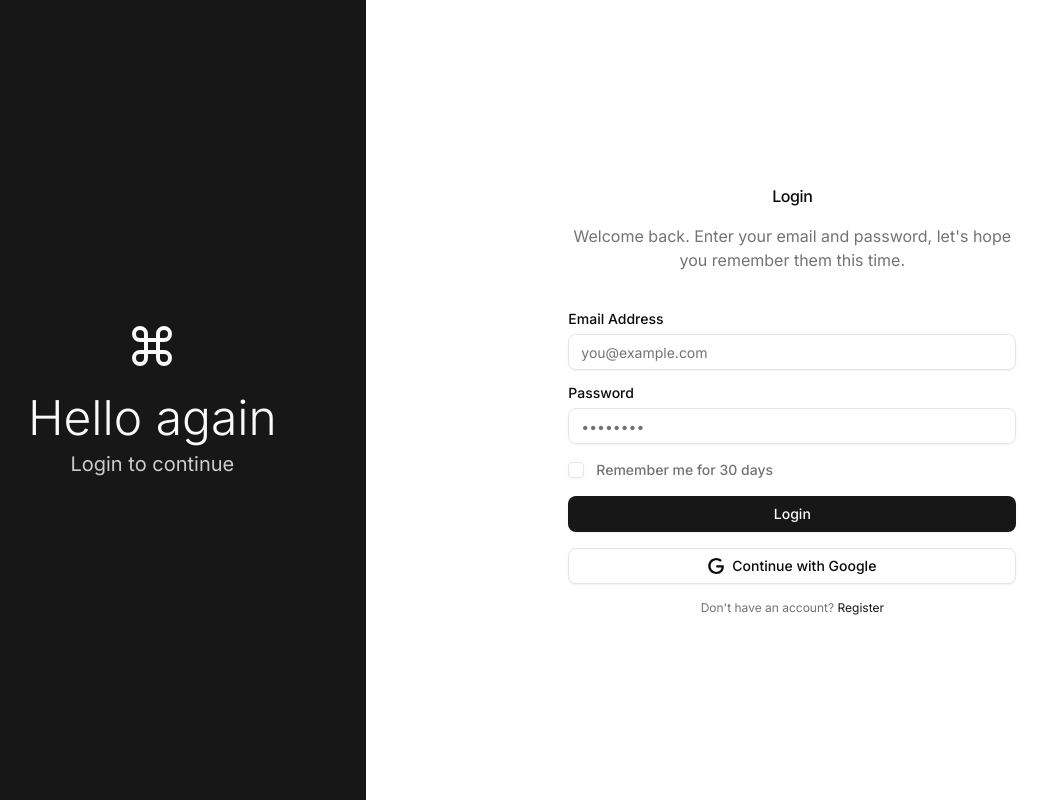
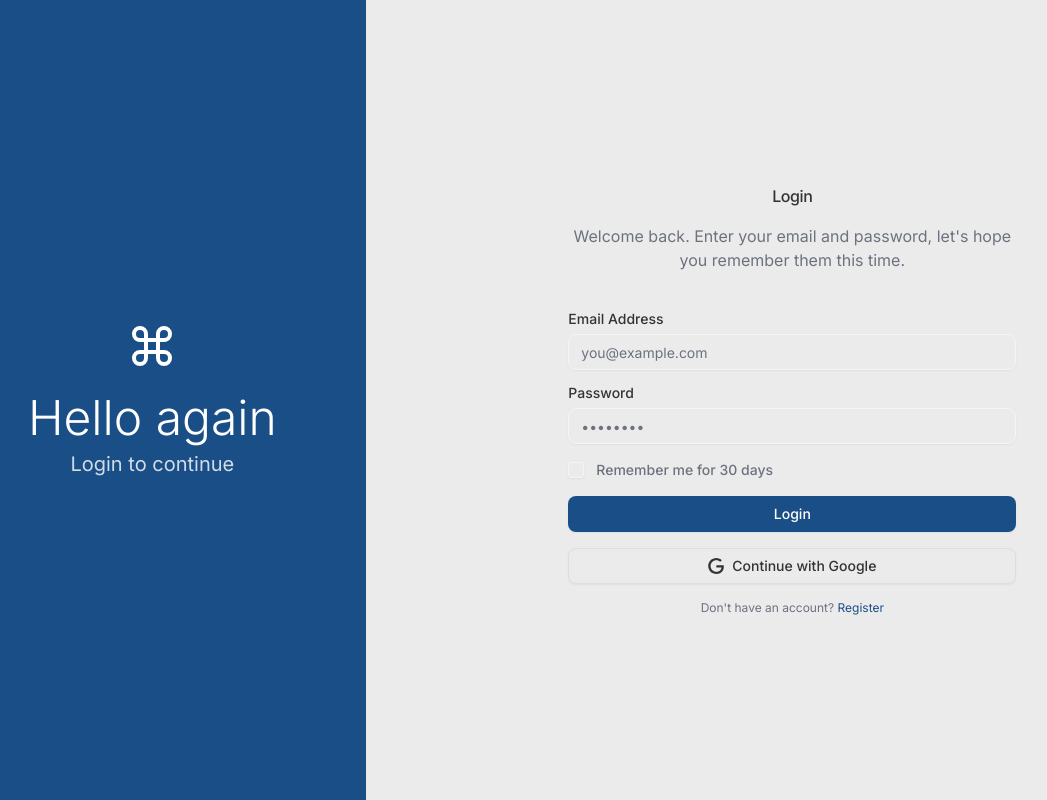
Before and after one commit to LackOfUsernameIdeas/Mobilis, a Next.js app: page /auth/v1/login in a window 1280 px wide. Shown: the whole page, without its empty margins (61-1108 px from the left). Built offline with nearby package versions, Linux system fonts and the light colour scheme; no server answers.

Commit message:
color tweaks and branding

```diff
--- a/package.json
+++ b/package.json
@@ -1,6 +1,6 @@
 {
-  "name": "studio-admin",
-  "version": "2.0.0",
+  "name": "mobilis",
+  "version": "1.0.0",
   "private": true,
   "scripts": {
     "dev": "next dev",
--- a/src/app/globals.css
+++ b/src/app/globals.css
@@ -49,73 +49,110 @@
 /* Default theme styles (used when no data-theme-preset is set or when 'default' is selected).
 These serve as the fallback; there is no separate default.css file. */
 :root {
-  --radius: 0.625rem;
-  --card: oklch(1 0 0);
-  --card-foreground: oklch(0.145 0 0);
-  --popover: oklch(1 0 0);
-  --popover-foreground: oklch(0.145 0 0);
-  --primary: oklch(0.205 0 0);
-  --primary-foreground: oklch(0.985 0 0);
-  --secondary: oklch(0.97 0 0);
-  --secondary-foreground: oklch(0.205 0 0);
-  --muted: oklch(0.97 0 0);
-  --muted-foreground: oklch(0.556 0 0);
-  --accent: oklch(0.97 0 0);
-  --accent-foreground: oklch(0.205 0 0);
-  --destructive: oklch(0.577 0.245 27.325);
-  --border: oklch(0.922 0 0);
-  --input: oklch(0.922 0 0);
-  --ring: oklch(0.708 0 0);
-  --chart-1: oklch(0.3211 0 0);
-  --chart-2: oklch(0.4495 0 0);
-  --chart-3: oklch(0.5693 0 0);
-  --chart-4: oklch(0.6830 0 0);
-  --chart-5: oklch(0.7921 0 0);
-  --sidebar: oklch(0.985 0 0);
-  --sidebar-foreground: oklch(0.145 0 0);
-  --sidebar-primary: oklch(0.205 0 0);
-  --sidebar-primary-foreground: oklch(0.985 0 0);
-  --sidebar-accent: oklch(0.97 0 0);
-  --sidebar-accent-foreground: oklch(0.205 0 0);
-  --sidebar-border: oklch(0.922 0 0);
-  --sidebar-ring: oklch(0.708 0 0);
-  --background: oklch(1 0 0);
-  --foreground: oklch(0.145 0 0);
+    --background: oklch(0.94 0.0 236.5);
+    --foreground: oklch(0.32 0 0);
+    --card: oklch(1.0 0 0);
+    --card-foreground: oklch(0.32 0 0);
+    --popover: oklch(1.0 0 0);
+    --popover-foreground: oklch(0.32 0 0);
+    --primary: oklch(0.42 0.11 254);
+    --primary-foreground: oklch(1.0 0 0);
+    --secondary: oklch(0.97 0.0 264.54);
+    --secondary-foreground: oklch(0.45 0.03 256.8);
+    --muted: oklch(0.98 0.0 247.84);
+    --muted-foreground: oklch(0.55 0.02 264.36);
+    --accent: oklch(0.78 0.14 70);
+    --accent-foreground: oklch(0.32 0 0);
+    --destructive: oklch(0.55 0.2 27);
+    --destructive-foreground: oklch(1.0 0 0);
+    --border: oklch(0.9 0.01 247.88);
+    --input: oklch(0.97 0.0 264.54);
+    --ring: oklch(0.42 0.11 254);
+    --chart-1: oklch(0.42 0.11 254);
+    --chart-2: oklch(0.78 0.14 70);
+    --chart-3: oklch(0.85 0.13 85);
+    --chart-4: oklch(0.55 0.09 254);
+    --chart-5: oklch(0.68 0.1 75);
+    --radius: 0.625rem;
+    --sidebar: oklch(0.9 0.0 258.33);
+    --sidebar-foreground: oklch(0.32 0 0);
+    --sidebar-primary: oklch(0.42 0.11 254);
+    --sidebar-primary-foreground: oklch(1.0 0 0);
+    --sidebar-accent: oklch(0.91 0.02 243.82);
+    --sidebar-accent-foreground: oklch(0.38 0.14 265.52);
+    --sidebar-border: oklch(0.93 0.01 264.53);
+    --sidebar-ring: oklch(0.42 0.11 254);
 }
 
 .dark {
-  --background: oklch(0.145 0 0);
-  --foreground: oklch(0.985 0 0);
-  --card: oklch(0.205 0 0);
-  --card-foreground: oklch(0.985 0 0);
-  --popover: oklch(0.205 0 0);
-  --popover-foreground: oklch(0.985 0 0);
-  --primary: oklch(0.922 0 0);
-  --primary-foreground: oklch(0.205 0 0);
-  --secondary: oklch(0.269 0 0);
-  --secondary-foreground: oklch(0.985 0 0);
-  --muted: oklch(0.269 0 0);
-  --muted-foreground: oklch(0.708 0 0);
-  --accent: oklch(0.269 0 0);
-  --accent-foreground: oklch(0.985 0 0);
-  --destructive: oklch(0.704 0.191 22.216);
-  --border: oklch(1 0 0 / 10%);
-  --input: oklch(1 0 0 / 15%);
-  --ring: oklch(0.556 0 0);
-  --chart-1: oklch(0.9521 0 0);
-  --chart-2: oklch(0.8576 0 0);
-  --chart-3: oklch(0.7572 0 0);
-  --chart-4: oklch(0.6534 0 0);
-  --chart-5: oklch(0.5452 0 0);
-  --sidebar: oklch(0.205 0 0);
-  --sidebar-foreground: oklch(0.985 0 0);
-  --sidebar-primary: oklch(0.488 0.243 264.376);
-  --sidebar-primary-foreground: oklch(0.985 0 0);
-  --sidebar-accent: oklch(0.269 0 0);
-  --sidebar-accent-foreground: oklch(0.985 0 0);
-  --sidebar-border: oklch(1 0 0 / 10%);
-  --sidebar-ring: oklch(0.556 0 0);
+    --background: oklch(0.1 0.025 254);
+    --foreground: oklch(0.92 0.005 90);
+    --card: oklch(0.16 0.038 254);
+    --card-foreground: oklch(0.92 0.005 90);
+    --popover: oklch(0.16 0.038 254);
+    --popover-foreground: oklch(0.92 0.005 90);
+    --primary: oklch(0.8 0.14 85);
+    --primary-foreground: oklch(0.12 0.025 254);
+    --secondary: oklch(0.28 0.055 254);
+    --secondary-foreground: oklch(0.92 0.005 90);
+    --muted: oklch(0.28 0.055 254);
+    --muted-foreground: oklch(0.62 0.015 254);
+    --accent: oklch(0.85 0.145 90);
+    --accent-foreground: oklch(0.12 0.025 254);
+    --destructive: oklch(0.52 0.18 27);
+    --destructive-foreground: oklch(0.92 0.005 90);
+    --border: oklch(0.28 0.055 254);
+    --input: oklch(0.28 0.055 254);
+    --ring: oklch(0.8 0.14 85);
+    --chart-1: oklch(0.8 0.14 85);
+    --chart-2: oklch(0.85 0.145 90);
+    --chart-3: oklch(0.38 0.07 254);
+    --chart-4: oklch(0.72 0.12 85);
+    --chart-5: oklch(0.48 0.095 254);
+    --sidebar: oklch(0.16 0.038 254);
+    --sidebar-foreground: oklch(0.92 0.005 90);
+    --sidebar-primary: oklch(0.8 0.14 85);
+    --sidebar-primary-foreground: oklch(0.12 0.025 254);
+    --sidebar-accent: oklch(0.28 0.055 254);
+    --sidebar-accent-foreground: oklch(0.92 0.005 90);
+    --sidebar-border: oklch(0.28 0.055 254);
+    --sidebar-ring: oklch(0.8 0.14 85);
 }
+/* more black-yellow theme, temp*/
+/*.dark {*/
+/*    --background: oklch(0.15 0.008 254);*/
+/*    --foreground: oklch(0.85 0.003 240);*/
+/*    --card: oklch(0.19 0.012 254);*/
+/*    --card-foreground: oklch(0.85 0.003 240);*/
+/*    --popover: oklch(0.19 0.012 254);*/
+/*    --popover-foreground: oklch(0.85 0.003 240);*/
+/*    --primary: oklch(0.73 0.095 82);*/
+/*    --primary-foreground: oklch(0.15 0.008 254);*/
+/*    --secondary: oklch(0.25 0.018 254);*/
+/*    --secondary-foreground: oklch(0.85 0.003 240);*/
+/*    --muted: oklch(0.25 0.018 254);*/
+/*    --muted-foreground: oklch(0.6 0.008 240);*/
+/*    --accent: oklch(0.76 0.1 85);*/
+/*    --accent-foreground: oklch(0.15 0.008 254);*/
+/*    --destructive: oklch(0.52 0.18 27);*/
+/*    --destructive-foreground: oklch(0.82 0.005 240);*/
+/*    --border: oklch(0.27 0.015 254);*/
+/*    --input: oklch(0.25 0.018 254);*/
+/*    --ring: oklch(0.73 0.095 82);*/
+/*    --chart-1: oklch(0.73 0.095 82);*/
+/*    --chart-2: oklch(0.76 0.1 85);*/
+/*    --chart-3: oklch(0.38 0.04 254);*/
+/*    --chart-4: oklch(0.68 0.085 82);*/
+/*    --chart-5: oklch(0.46 0.055 254);*/
+/*    --sidebar: oklch(0.19 0.012 254);*/
+/*    --sidebar-foreground: oklch(0.85 0.003 240);*/
+/*    --sidebar-primary: oklch(0.73 0.095 82);*/
+/*    --sidebar-primary-foreground: oklch(0.15 0.008 254);*/
+/*    --sidebar-accent: oklch(0.25 0.018 254);*/
+/*    --sidebar-accent-foreground: oklch(0.85 0.003 240);*/
+/*    --sidebar-border: oklch(0.27 0.015 254);*/
+/*    --sidebar-ring: oklch(0.73 0.095 82);*/
+/*}*/
 
 @layer utilities {
   [data-theme-preset]:not([data-theme-preset="default"]) .shadow-2xs {
--- a/src/config/app-config.ts
+++ b/src/config/app-config.ts
@@ -3,12 +3,12 @@ import packageJson from "../../package.json";
 const currentYear = new Date().getFullYear();
 
 export const APP_CONFIG = {
-  name: "Studio Admin",
+  name: "Mobilis",
   version: packageJson.version,
-  copyright: `© ${currentYear}, Studio Admin.`,
+  copyright: `© ${currentYear}, Mobilis.`,
   meta: {
-    title: "Studio Admin - Modern Next.js Dashboard Starter Template",
+    title: "Mobilis",
     description:
-      "Studio Admin is a modern, open-source dashboard starter template built with Next.js 15, Tailwind CSS v4, and shadcn/ui. Perfect for SaaS apps, admin panels, and internal tools—fully customizable and production-ready.",
+      "Mobilis is an application that aims to help people recover or better themselves while doing exercises.",
   },
 };
```
Also changed, not shown: 1 other file (tests, documents, lock files or other folders).
